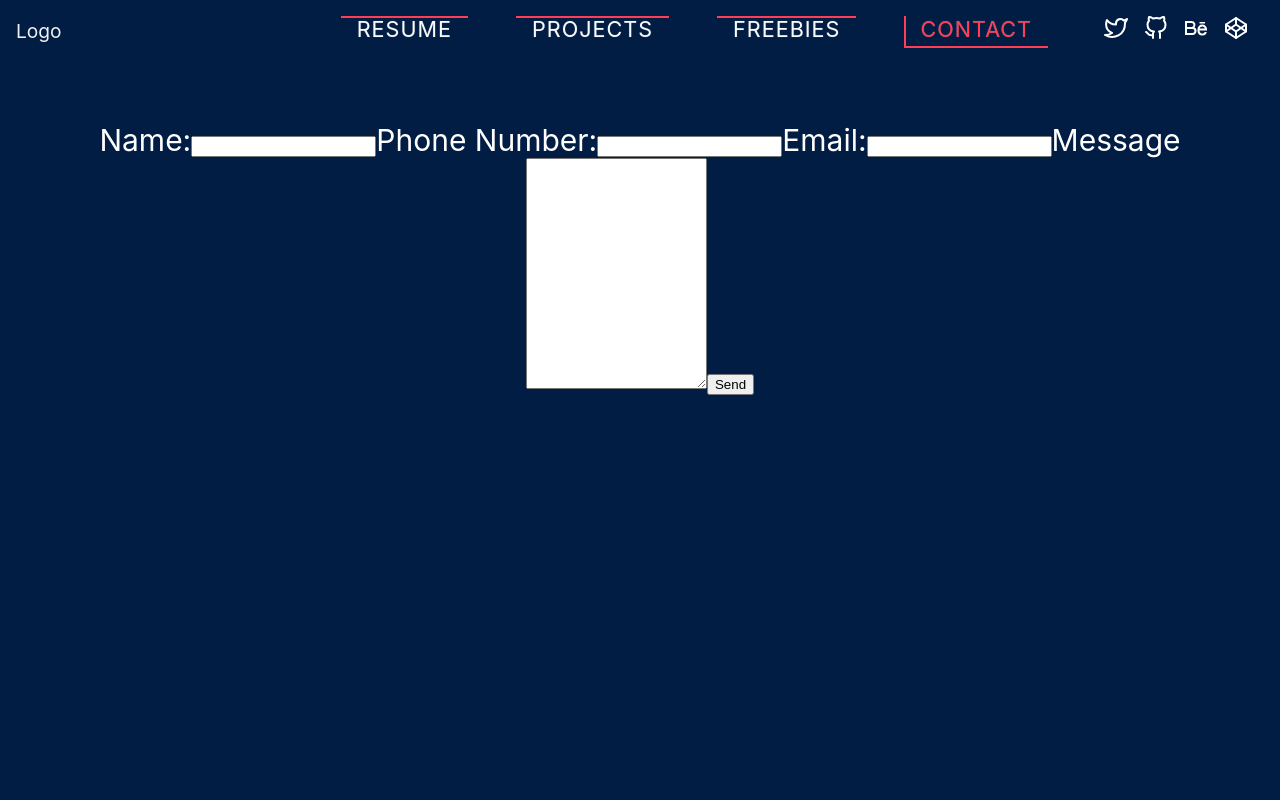
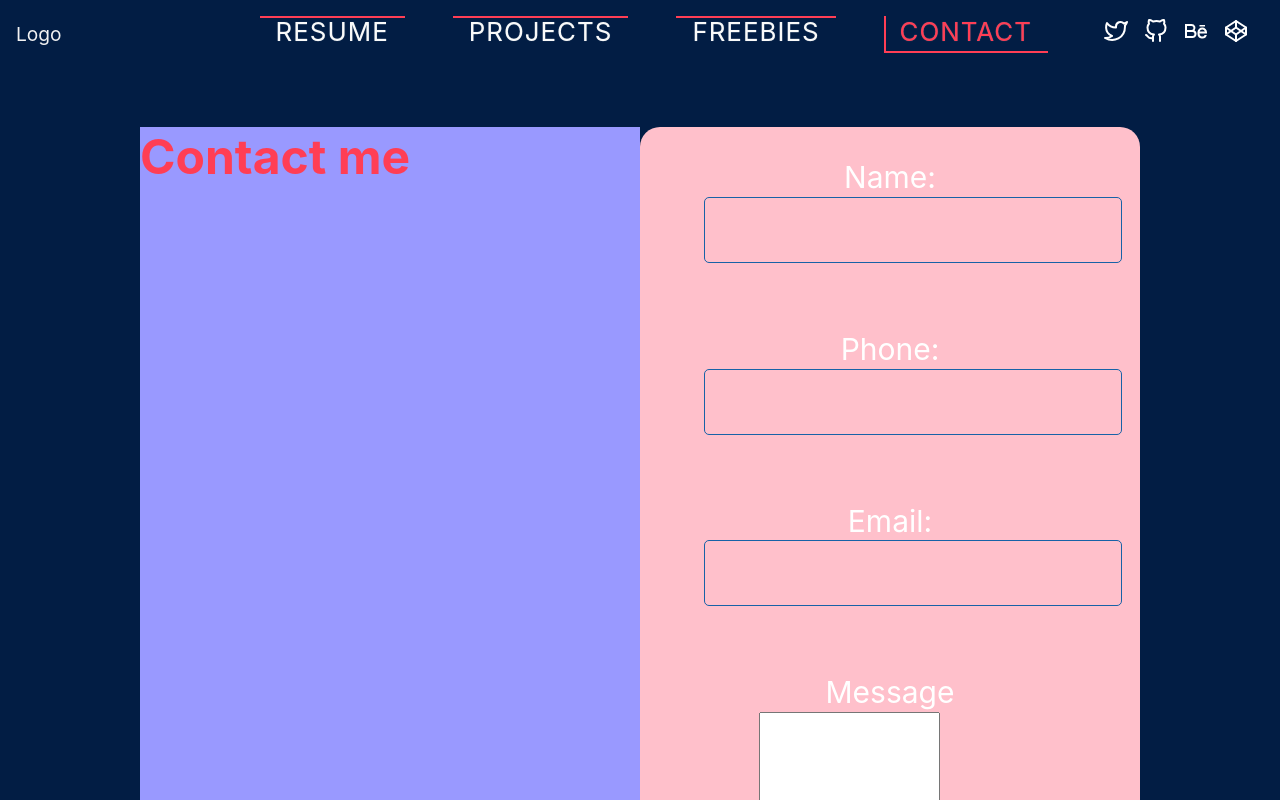
Before and after one commit to annamardesign/AnnaPortfolio, a React (Create React App) app: page /contact in a window 1280 px wide. Shown: the top 800 px of the page. Built offline with nearby package versions, Linux system fonts and the light colour scheme.

Commit message:
Contact Form CSS

```diff
--- a/src/App.css
+++ b/src/App.css
@@ -28,6 +28,17 @@
   color: #61dafb;
 }
 
+.container {
+  max-width: 1200px;
+  margin: 0 auto;
+  padding: 0 40px;
+}
+.full-height-grow {
+  display: flex;
+  flex-direction: column;
+ }
+
+
 @keyframes App-logo-spin {
   from {
     transform: rotate(0deg);
--- a/src/contact.jsx
+++ b/src/contact.jsx
@@ -30,25 +30,31 @@ class Contact extends Component {
     render() {
         return (
         <div className="page">
-         <form id="contact-form" onSubmit={this.handleSubmit.bind(this)} method="POST">
+        <section className="main-section">
+            <div className="contact"><p className="contact-text">Contact me</p></div>
+         <form className="contact-form" onSubmit={this.handleSubmit.bind(this)} method="POST">
+          <div className="input-group">
            <label htmlFor="name">Name:</label>
            <input type="text"
             className="form-input"
             value={this.state.name}
             onChange={this.onNameChange.bind(this)}/>
-
-           <label htmlFor="number">Phone Number:</label>
+         </div><br />
+         <div className="input-group">
+           <label htmlFor="number">Phone:</label>
            <input type="number"
            className="form-input"
            value={this.state.number}
            onChange={this.onNumberChange.bind(this)}/>
-
+         </div><br />
+         <div className="input-group">
            <label htmlFor="email">Email:</label>
            <input type="email"
            className="form-input"
            value={this.state.email}
            onChange={this.onEmailChange.bind(this)}/>
-
+         </div><br />
+         <div className="input-group">
            <label htmlFor="message">Message</label>
            <textarea
            className="form-control"
@@ -57,7 +63,9 @@ class Contact extends Component {
            onChange={this.onMessageChange.bind(this)} />
 
           <button type="submit" className="send-btn">Send</button>
+          </div><br />
         </form>
+        </section>
     </div>
            );
     }
--- a/src/index.css
+++ b/src/index.css
@@ -6,13 +6,18 @@
 
 body {
   margin: 0;
+  padding:0;
+  background-color: #021D44;
+  font-size: 1.2rem;
+  min-height: 100vh;
   font-family: -apple-system, BlinkMacSystemFont, 'Segoe UI', 'Roboto', 'Oxygen',
     'Ubuntu', 'Cantarell', 'Fira Sans', 'Droid Sans', 'Helvetica Neue',
     sans-serif;
   -webkit-font-smoothing: antialiased;
   -moz-osx-font-smoothing: grayscale;
-  background-color: #021D44;
+
 }
+
 
 code {
   font-family: source-code-pro, Menlo, Monaco, Consolas, 'Courier New',
@@ -151,3 +156,94 @@ code {
     margin-bottom: 0;
     color: #FFFFFF;
     }
+
+
+   /* CONTACT CSS */
+
+   .main-section {
+    display: flex;
+    justify-content: space-between;
+    align-items: stretch;
+    flex-grow: 1;
+   }
+   .contact {
+    display:flex;
+    flex-wrap: wrap;
+    width: 50vw;
+    max-width: inherit;
+    margin-left:0;
+    background-color: #9999ff;
+   }
+   .contact-form {
+    display:flex;
+    flex-basis:50vw;
+    flex-direction: column;
+    background-color:pink;
+    width: 60vw;
+    max-width: 50%;
+    padding: 2rem 4rem;
+    border-radius: 20px;
+   }
+
+   .input-group {
+    margin-bottom: 2rem;
+    display: block;
+    flex-direction: column;
+    flex: 1;
+
+   }
+   .input-group:last-child {
+    margin-bottom:0;
+   }
+   .input-group label {
+    display:block;
+    margin-bottom: 0.1rem;
+   }
+   .input-group .form-input {
+    outline:none;
+    background: none;
+    background-color: transparent;
+    border:1px solid #1762a7;
+    font-size: 1em;
+    padding: 0.5em;
+    color: inherit;
+    border-radius: 5px;
+   }
+   .input-group .form-input:focus {
+    border-color:#ff3e55;
+   }
+
+   .contact-text {
+    font-size:3rem;
+    font-weight: bold;
+    margin:0;
+    color: #ff3e55;
+   }
+   .send-btn {
+    color:white;
+    background-color:#9999ff ;
+    padding: 0.75rem 1.5rem;
+    border-radius: 0.5rem;
+    text-decoration:none;
+    font-size:0.9rem;
+    outline: none;
+    border:none;
+    cursor:pointer;
+  }
+   .send-btn:hover {
+    background-color:#2180d9;
+  }
+   .send-btn:focus{
+    background-color:#2180d9;
+   }
+
+
+
+
+
+   @media(max-width: 900px) {
+   .page {
+    flex-direction: column;
+    justify-content: center;
+    }
+   }
```
